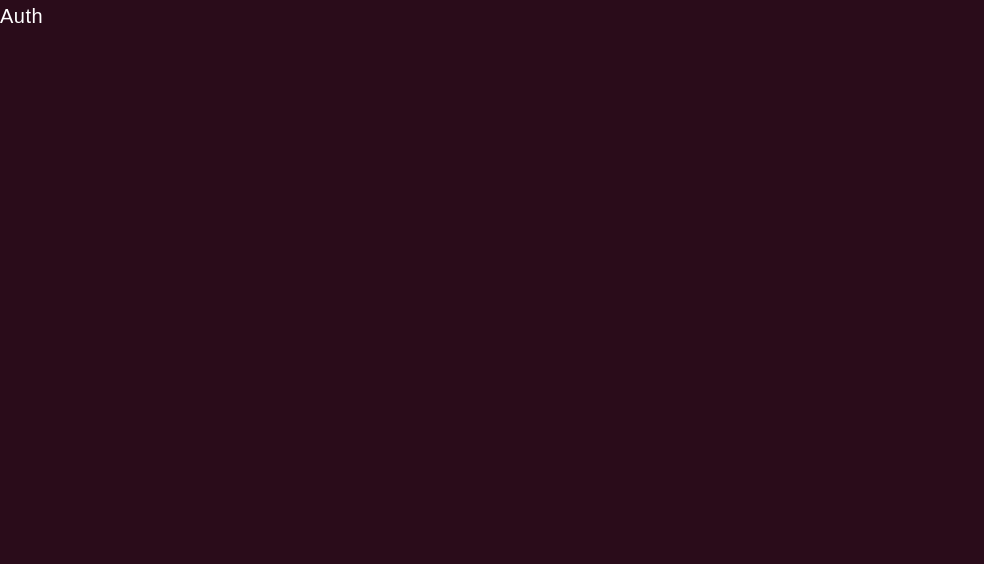
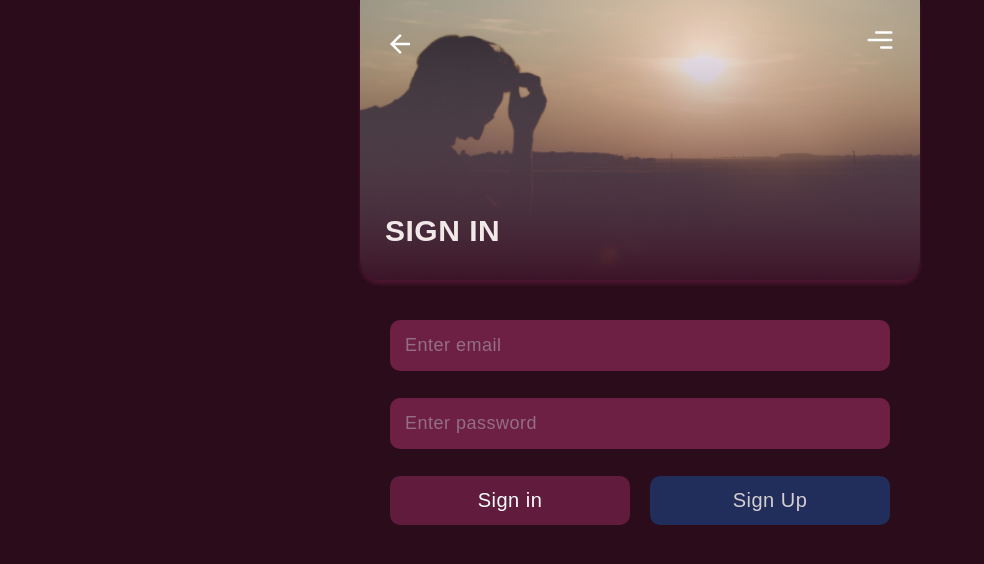
Before and after one commit to Ray-227/workout-app-updated-front, a React app: page /auth in a window 1280 px wide. Shown: the top 564 px of the page, without its empty margins (0-984 px from the left). Built offline with nearby package versions, Linux system fonts and the light colour scheme; the HTML template or start-up script is replaced by a standard one; a web font is replaced by a local one.

Commit message:
RAY-68/BACK auth page and auth context

```diff
--- a/package.json
+++ b/package.json
@@ -12,6 +12,7 @@
     "clsx": "^1.2.1",
     "react": "^18.2.0",
     "react-dom": "^18.2.0",
+    "react-hook-form": "^7.43.1",
     "react-icons": "^4.7.1",
     "react-router-dom": "^6.8.1"
   },
--- a/src/components/layout/header/index.jsx
+++ b/src/components/layout/header/index.jsx
@@ -21,7 +21,7 @@
 					<IoMdArrowBack fill='#fff' fontSize={30} />
 				</button>
 			) : (
-				<button onClick={() => navigate('/profile')}>
+				<button onClick={() => navigate(isAuth ? '/profile' : '/auth')}>
 					<SlUser fill='#fff' fontSize={30} />
 				</button>
 			)}
--- /dev/null
+++ b/src/components/screens/Auth/Atuh.module.scss
@@ -0,0 +1,23 @@
+@import 'src/assets/styles/variables';
+
+.wrapperButtons {
+  display: flex;
+  align-items: center;
+  justify-content: space-between;
+
+  > div {
+    width: 48%;
+    > button {
+      width: 100%;
+    }
+    &:last-child > button {
+      background-color: #20366b;
+      opacity: 0.8;
+      transition: opacity 0.15s ease;
+      &:hover {
+        background-color: #29478c;
+        opacity: 1;
+      }
+    }
+  }
+}
--- a/src/components/screens/Auth/index.jsx
+++ b/src/components/screens/Auth/index.jsx
@@ -1,5 +1,60 @@
+import { useState } from 'react'
+import { useForm } from 'react-hook-form'
+
+import Button from '../../ui/Button/index.jsx'
+import Field from '../../ui/Field/index.jsx'
+import Loader from '../../ui/Loader/index.jsx'
+
+import Layout from '../../layout/index.jsx'
+
+import styles from './Atuh.module.scss'
+
 const Auth = () => {
-	return <div>Auth</div>
+	const [type, setType] = useState('auth')
+
+	const {
+		register,
+		handleSubmit,
+		formState: { errors }
+	} = useForm({
+		mode: 'onChange'
+	})
+
+	const onSubmit = data => {}
+
+	return (
+		<>
+			<Layout heading={'Sign in'} bgImage={'/images/auth-bg.png'} />
+			<div className={'wrapper-inner-page'}>
+				<form onSubmit={handleSubmit(onSubmit)}>
+					<Field
+						error={errors?.email?.message}
+						name={'email'}
+						options={{
+							required: 'Email is required'
+						}}
+						register={register}
+						type='text'
+						placeholder={'Enter email'}
+					/>
+					<Field
+						error={errors?.password?.message}
+						name={'password'}
+						options={{
+							required: 'Password is required'
+						}}
+						register={register}
+						type='text'
+						placeholder={'Enter password'}
+					/>
+					<div className={styles.wrapperButtons}>
+						<Button clickHandler={() => setType('auth')}>Sign in</Button>
+						<Button clickHandler={() => setType('reg')}>Sign Up</Button>
+					</div>
+				</form>
+			</div>
+		</>
+	)
 }
 
 export default Auth
--- /dev/null
+++ b/src/components/ui/Field/Field.module.scss
@@ -0,0 +1,21 @@
+@import 'src/assets/styles/variables';
+
+.input {
+	background-color: $dark-accent;
+	border: 1px solid transparent;
+	color: $white;
+	font-size: 18px;
+	padding: 14px;
+	border-radius: 10px;
+	margin-bottom: 0.7rem;
+	outline: none;
+	width: 100%;
+
+	&:focus {
+		border-color: rgba($accent, 0.3);
+	}
+
+	&::placeholder {
+		color: #946e86;
+	}
+}
--- /dev/null
+++ b/src/components/ui/Field/index.jsx
@@ -0,0 +1,12 @@
+import styles from './Field.module.scss'
+
+const Field = ({ register, name, options, error, ...rest }) => {
+	return (
+		<div style={{ marginBottom: '1rem' }}>
+			<input {...register(name, options)} {...rest} className={styles.input} />
+			{error && <div className='error'>{error}</div>}
+		</div>
+	)
+}
+
+export default Field
--- /dev/null
+++ b/src/components/ui/Loader/index.jsx
@@ -0,0 +1,12 @@
+const Loader = () => {
+	return (
+		<img
+			src={'/images/three-dots.svg'}
+			alt={'Loader'}
+			draggable={'false'}
+			width={90}
+		/>
+	)
+}
+
+export default Loader
--- a/src/hooks/useAuth.js
+++ b/src/hooks/useAuth.js
@@ -1,5 +1,5 @@
-export const useAuth = () => {
-	return {
-		isAuth: false
-	}
-}
+import { useContext } from 'react'
+
+import { AuthContext } from '../providers/AuthProvider.jsx'
+
+export const useAuth = () => useContext(AuthContext)
--- /dev/null
+++ b/src/providers/AuthProvider.jsx
@@ -0,0 +1,13 @@
+import { createContext, useState } from 'react'
+
+export const AuthContext = createContext({})
+
+export const AuthProvider = ({ children }) => {
+	const [isAuth, setIsAuth] = useState(false)
+
+	return (
+		<AuthContext.Provider value={{ isAuth, setIsAuth }}>
+			{children}
+		</AuthContext.Provider>
+	)
+}
```
Also changed, not shown: src/main.jsx (+6 -5 lines), public/images/three-dots.svg (added), 1 other file (tests, documents, lock files or other folders).
